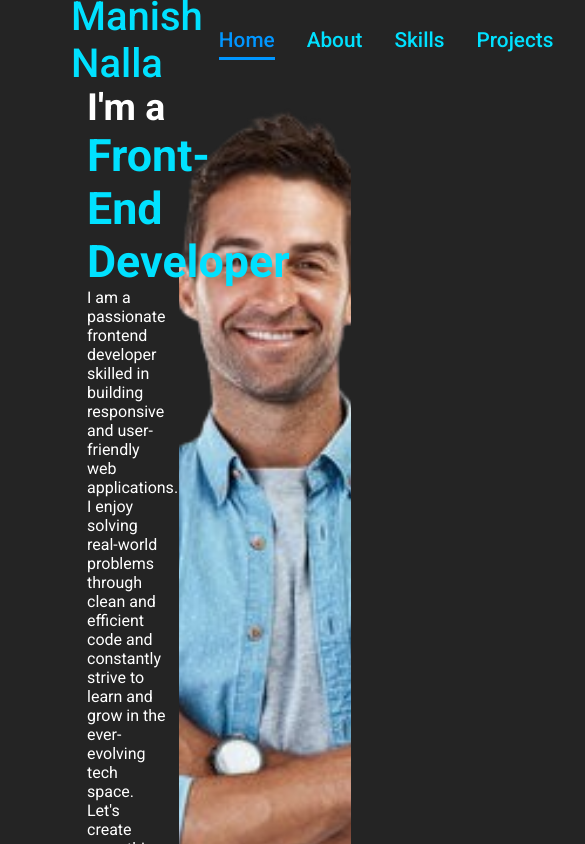
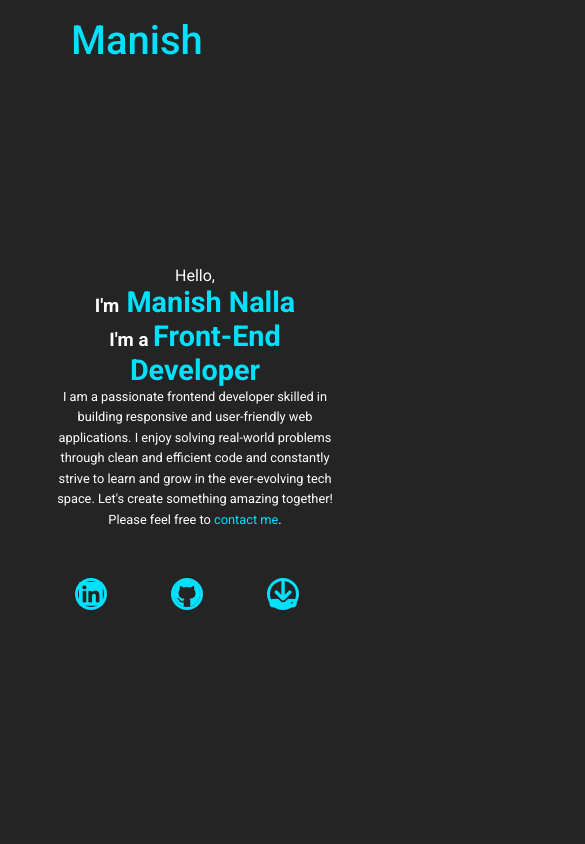
Before and after one commit to manish-nalla/Manish_Nalla, a React (Create React App) app: page / in a window 390 px wide. Shown: the top 844 px of the page, 585 px wide, since content can reach past the window. Built offline with nearby package versions, Linux system fonts and the light colour scheme.

Commit message:
Responsive

```diff
--- a/src/Components/Home/Home.css
+++ b/src/Components/Home/Home.css
@@ -9,37 +9,39 @@
     width: 100vw;
     max-width: 80vw;
     margin: 0 auto;
-    overflow: hidden;
+    display: flex;
+    padding: 3rem;
     position: relative;
+    justify-content: space-between;
 }
 
 .bg{
+    height: 100vh;
+    width: 50%;
+    object-fit: cover;
     position: absolute;
-    top: -1vh;
-    right: -6vw;
+    right: 0;
     z-index: -1;
-    height: 100vh;
-    width: 50vw;
-    object-fit: cover;
 }
 
 .introcontent{
-    width: 45vw;
-    height: 100vh;
-    padding: 3rem;
+    height:85vh;
+    width: 50%;
     display: flex;
     flex-direction: column;
     justify-content: center;
-    font-size: 2rem;
+    padding-right: 3rem;
+    z-index: 1;
 }
 
 .name, .position{
     color: var(--main);
-    font-size: 2.8rem;
+    font-size: 2.5rem;
 }
 
 .intropara{
     font-size: 1rem;
+    line-height: 1.6;
 }
 
 .intropara a{
@@ -55,9 +57,12 @@
 .social-links{
     display: flex;
     list-style: none;
-    justify-content: space-around;
     align-items: center;
     margin: 1rem 0;
+}
+
+.social-linkitems{
+    padding: 0 2rem;
 }
 
 .social-linkitems a{
@@ -81,3 +86,97 @@
     box-shadow: 0 0 20px var(--hoverColor);
     transform: scale(1) translateY(-2px);
 }
+
+@media screen and (max-width: 1024px) {
+    .intro{
+        flex-direction: column;
+        justify-content: center;
+        padding: 2rem;
+        height: calc(100vh - 5rem);
+    }
+
+    .bg{
+        display: none;
+    }
+
+    .introcontent{
+        width: 100%;
+        padding-right: 0;
+        text-align: center;
+    }
+
+    .name, .position{
+        font-size: 2.2rem;
+    }
+
+    .social-links{
+        justify-content: center;
+    }
+}
+
+@media screen and (max-width: 768px) {
+    .intro{
+        flex-direction: column;
+        justify-content: center;
+        padding: 1.5rem;
+    }
+
+    .introcontent{
+        width: 100%;
+        padding-right: 0;
+        text-align: center;
+    }
+
+    .name, .position{
+        font-size: 2rem;
+    }
+
+    .intropara{
+        font-size: 0.9rem;
+    }
+
+    .social-links{
+        justify-content: center;
+    }
+
+    .social-linkitems{
+        padding: 0 2rem;
+    }
+
+    .social-linkitems a{
+        width: 2.5rem;
+        height: 2.5rem;
+    }
+}
+@media screen and (max-width: 480px) {
+    .intro{
+        padding: 1rem;
+    }
+
+    .introcontent{
+        width: 100%;
+        padding-right: 0;
+        text-align: center;
+    }
+
+    .name, .position{
+        font-size: 1.8rem;
+    }
+
+    .intropara{
+        font-size: 0.8rem;
+    }
+
+    .social-links{
+        justify-content: center;
+    }
+
+    .social-linkitems{
+        padding: 0 1.5rem;
+    }
+
+    .social-linkitems a{
+        width: 2rem;
+        height: 2rem;
+    }
+}
--- a/src/Components/Home/Home.jsx
+++ b/src/Components/Home/Home.jsx
@@ -14,7 +14,7 @@ const Home = () => {
                 <ul className='social-links'>
                     <li className='social-linkitems'><a href="https://www.linkedin.com/in/manish-nalla/"><i class="fa-brands fa-linkedin"></i></a></li>
                     <li className='social-linkitems'><a href="https://github.com/manish-nalla" ><i class="fa-brands fa-github"></i></a></li>
-                    <li className="social-linkitems"><a href="https://drive.google.com/file/d/12GpAH9ci1ptx904t-i7T0FQKeoTwxfLI/view?usp=drive_link"><i class="fa-solid fa-download"></i></a></li>
+                    <li className="social-linkitems"><a href='/Manish-Nalla-Resume.pdf' target='_blank' rel='noopener noreferrer'><i class="fa-solid fa-download"></i></a></li>
                 </ul>
             </div>
             <img src={my_image} alt="Profile" className="bg" />
--- a/src/Components/Navbar/Navbar.css
+++ b/src/Components/Navbar/Navbar.css
@@ -16,6 +16,7 @@
     position: sticky;
     top: 0;
     z-index: 3;
+    background-color: rgb(36, 36, 36);
 }
 
 .headingLogo{
@@ -49,3 +50,16 @@
     padding-bottom: 0.3rem;
     border-bottom: 0.2rem solid var(--hoverColor);
 }
+
+@media screen and (max-width:1024px) {
+    .linkitem a{
+        font-size: 1rem;
+    }
+
+}
+
+@media screen and (max-width:640px) {
+    .linkitem a{
+        display: none;
+    }
+}
--- a/src/Components/Navbar/Navbar.jsx
+++ b/src/Components/Navbar/Navbar.jsx
@@ -4,7 +4,7 @@ import './Navbar.css';
 const Navbar = () => {
     return (
         <div className="mainnavbar">
-            <span className="headingLogo">Manish Nalla</span>
+            <span className="headingLogo">Manish</span>
             <ul className="links">
                 <li className="linkitem"><a href="#home" className="active">Home</a></li>
                 <li className="linkitem"><a href="#About">About</a></li>
```
Also changed, not shown: src/Assets/my_image.jpg, 1 other file (tests, documents, lock files or other folders).
